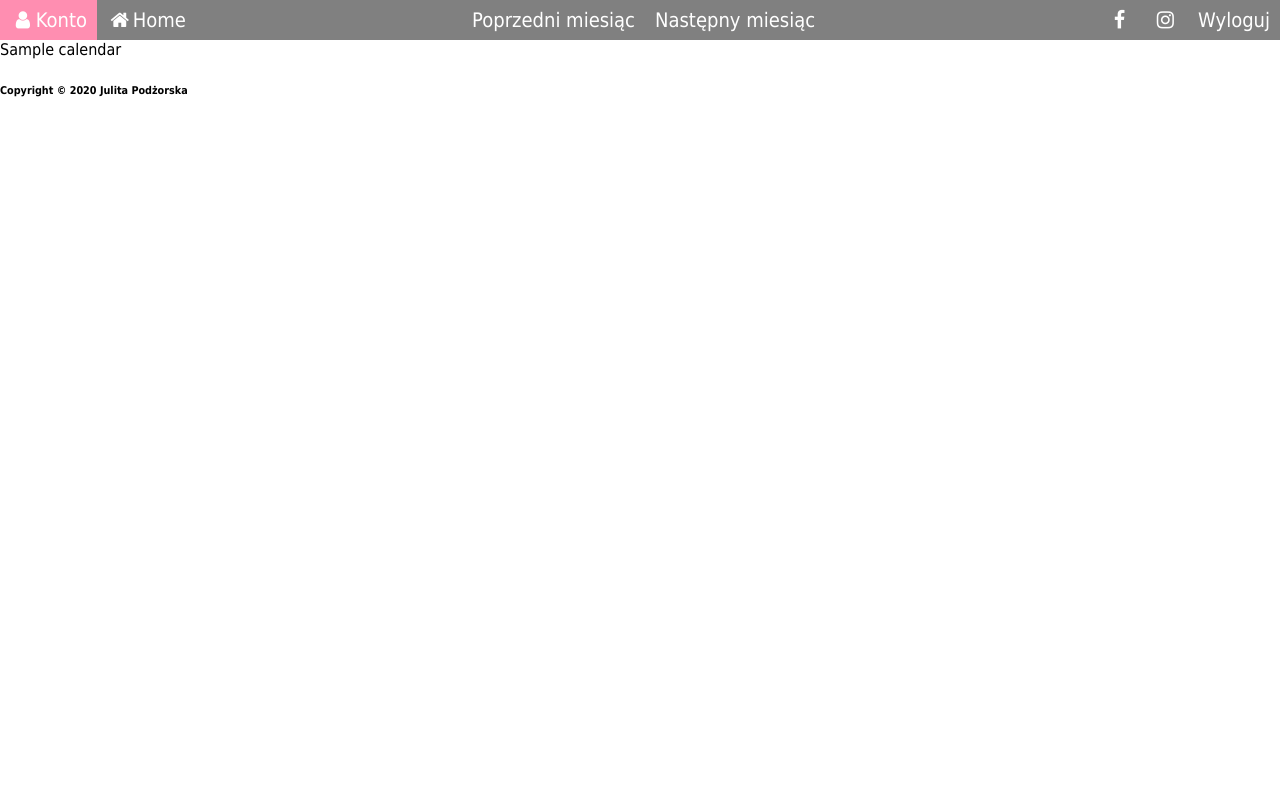
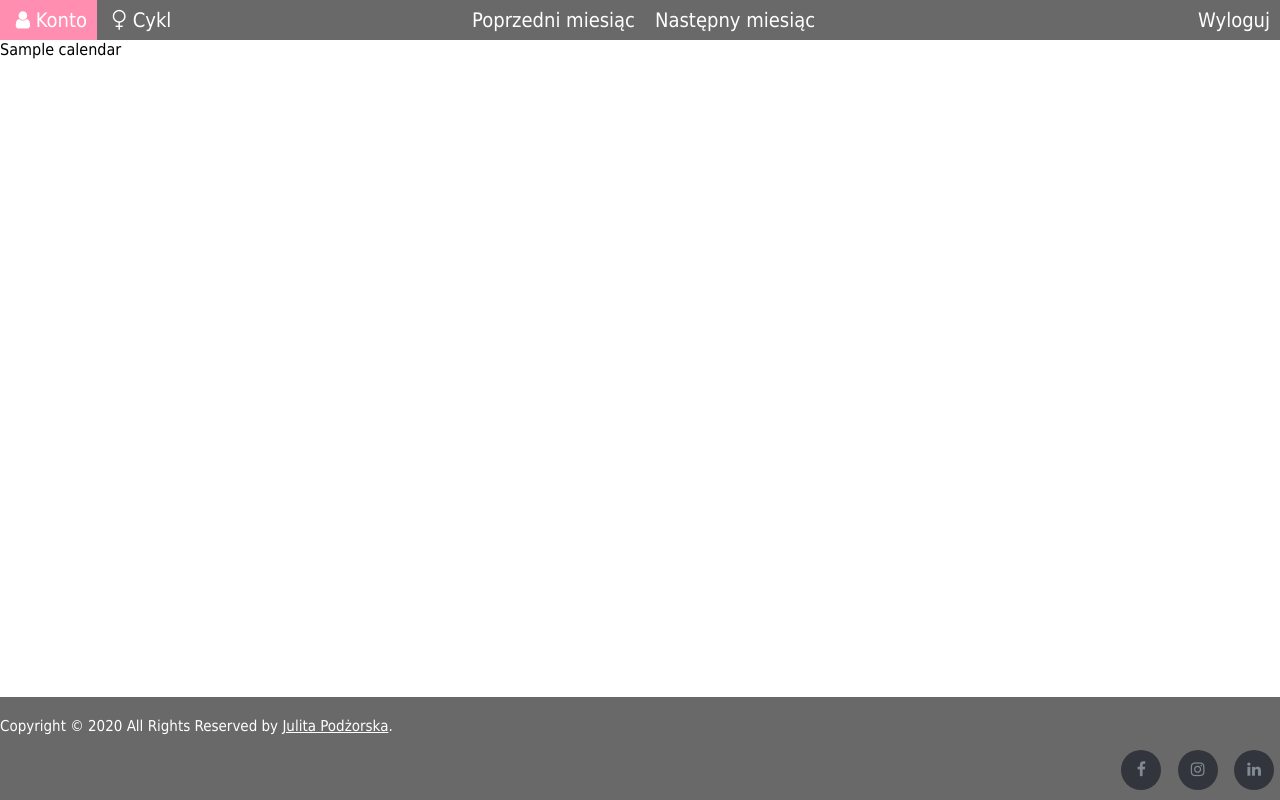
Before and after one commit to julitapodzorska/Flow, a Django app: template templates/calendar.html in a window 1280 px wide. Run offline with Django 3.2, Linux system fonts and the light colour scheme; the template is opened without the code that fills it: most values are stand-ins (such as "Sample title", 1, 10 or a date in 2020).

Commit message:
more updates

```diff
--- a/Flow/urls.py
+++ b/Flow/urls.py
@@ -14,12 +14,7 @@ Including another URLconf
     2. Add a URL to urlpatterns:  path('blog/', include('blog.urls'))
 """
 from django.contrib import admin
-<<<<<<< HEAD
-from FlowControling.views import HomePage, CalendarView, AccountView, StartView
-=======
-from django.urls import path
 from FlowControling.views import HomePage, CalendarView, AccountView, StartView, DeleteAccount
->>>>>>> 3f53295f699acd15cf062a539e06b0b058060e2b
 from django.urls import path, include
 
 
--- a/FlowControling/calendar.py
+++ b/FlowControling/calendar.py
@@ -28,6 +28,8 @@ class Calendar(HTMLCalendar):
                     events_html += f'<li style="color: deepgray"> Seks {event.get_sex_display()} </li>'
                 if event.mood:
                     events_html += f'<li style="color: deepgray"> Nastrój {event.get_mood_display()} </li>'
+                if event.different:
+                    events_html += f'<li style="color: deepgray"> Inne dolegliwości: {event.get_different_display()} </li>'
             if current_day == date.today():
                 return f"<td class='today'><span class='date'>{day}</span><ul> {events_html} </ul></td>"
             return f"<td><span class='date'>{day}</span><ul> {events_html} </ul></td>"
--- a/FlowControling/forms.py
+++ b/FlowControling/forms.py
@@ -1,6 +1,6 @@
 from django import forms
 from django.contrib.auth.forms import UserCreationForm, UserChangeForm
-from .models import User, BLEEDING, PAIN, MOOD, SEX, ENERGY
+from .models import User, BLEEDING, PAIN, MOOD, SEX, ENERGY, DIFFERENT
 
 DATE = (
 
@@ -38,6 +38,7 @@ class HealthForm(forms.Form):
     mood = forms.ChoiceField(choices=MOOD, label="Nastrój")
     sex = forms.ChoiceField(choices=SEX, label="Seks")
     energy = forms.ChoiceField(choices=ENERGY, label="Poziom energii")
+    different = forms.ChoiceField(choices=DIFFERENT, label="Inne")
     date = forms.ChoiceField(choices=DATE, label="Dzień")
 
 
--- a/FlowControling/views.py
+++ b/FlowControling/views.py
@@ -1,4 +1,3 @@
-from django.core.mail import send_mail
 from django.shortcuts import render, redirect
 from django.views import View
 from datetime import timedelta, date
@@ -69,7 +68,9 @@ class HomePage(View):
             mood = form.cleaned_data['mood']
             sex = form.cleaned_data['sex']
             energy = form.cleaned_data['energy']
+            different = form.cleaned_data['different']
             form_date = form.cleaned_data['date']
+
 
             form_date = date.today() - timedelta(days=int(form_date))
             cycle_day = form_date - user.last_cycle
@@ -99,6 +100,7 @@ class HomePage(View):
             health_data.mood = mood
             health_data.sex = sex
             health_data.energy = energy
+            health_data.different = different
             health_data.user = user
             health_data.save()
         return redirect("/")
--- a/templates/base.html
+++ b/templates/base.html
@@ -2,98 +2,57 @@
 <html lang="pl">
 <head>
 <link rel="stylesheet" href="https://cdnjs.cloudflare.com/ajax/libs/font-awesome/4.7.0/css/font-awesome.min.css">
+
+<meta charset="UTF-8">
+<title>Flow</title>
+</head>
+<body>
+
+
+        {% block content %}
+        {% endblock %}
+
+<footer class="site-footer">
+
+  <div class="container">
+    <div class="row">
+      <div class="col-md-8 col-sm-6 col-xs-12">
+        <p class="copyright-text">Copyright &copy; 2020 All Rights Reserved by
+     <a href="https://pl.linkedin.com/in/julita-podżorska-b88849187">Julita Podżorska</a>.
+        </p>
+      </div>
+
+      <div class="col-md-4 col-sm-6 col-xs-12">
+        <ul class="social-icons">
+          <li><a class="facebook" href="https://www.facebook.com/julita.podzorska"><i class="fa fa-facebook"></i></a></li>
+          <li><a class="dribbble" href="https://www.instagram.com/julitapodzorska/"><i class="fa fa-instagram"></i></a></li>
+          <li><a class="linkedin" href="https://pl.linkedin.com/in/julita-podżorska-b88849187"><i class="fa fa-linkedin"></i></a></li>
+        </ul>
+      </div>
+    </div>
+  </div>
+</footer>
+</body>
+</html>
+
 <style>
     .welcome {
-            margin-top: 50px;
+        margin-top: 20px;
         margin-left: 15px;
         color: gray;
     }
 
     body {
-            margin: 0 ;
+        margin: 0 auto;
         background-color: white;
         font-family: Tahoma, Geneva, sans-serif;
         color: #ff8eb1;
-
-        }
-        .login-form {
-
-            width: 300px;
-            margin: auto;
-
-        }
-        .login-form input, label {
-            margin: 3px;
-            width: 100%;
-            height: 20px;
-            font-size: 15px;
-        }
-        .login-form button{
-            width: 40%;
-            margin-left: 30%;
-            margin-right: 30%;
     }
 
-        h2 {
-            text-align: center;
-        }
-        .login-form h1 {
-            text-align: center;
-        }
-        .login-form .error{
-            font-size: 10px;
-        }
 
-        .cycle {
-            margin-top: 100px;
-        }
-        .cycle ul {
-            display: flex;
-            flex-wrap: wrap;
-            list-style: none;
-            background-color: pink;
-            margin-left: -20px;
-        }
-
-        .cycle li {
-            height: 40px;
-            display: flex;
-            flex-grow: 1;
-            justify-content: center;
-            align-items: center;
-            min-width: 20px;
-            font-size: 20px;
-            color: white;
-            margin-right: 5px;
-            border-radius: 25px;
-            box-sizing: border-box;
-        }
-
-        .cycle li:hover{
-            border: 2px solid #ff8eb1;
-            background-color: #ff8eb1;
-        }
-
-        .health-form {
-            margin-top: 50px;
-            display: flex;
-            justify-content: center;
-            color: gray;
-        }
-        .bleeding{
-            background-color: #ff075b;
-        }
-
-        .today{
-            border: 2px dotted black;
-        }
-
-        .ovulation {
-            background-color: lightskyblue;
-        }
 
     .menu {
-            background-color: gray;
+        background-color: #696969;
         overflow: hidden;
     }
 
@@ -152,15 +111,128 @@
 
 
 
+
+    .site-footer
+        {
+
+          background-color: #696969;
+          position: fixed;
+          bottom: 0px;
+          width: 100%;
+          padding-top:20px;
+          font-size:15px;
+          color:#737373;
+        }
+
+        .site-footer a
+        {
+          color: white;
+        }
+        .site-footer a:hover
+        {
+          color:#3366cc;
+          text-decoration:none;
+        }
+
+        .site-footer .social-icons
+        {
+          text-align:right
+        }
+        .site-footer .social-icons a
+        {
+          width:40px;
+          height:40px;
+          line-height:40px;
+          margin-left:6px;
+          margin-right:6px;
+          margin-bottom:6px;
+          border-radius:100%;
+          background-color:#33353d
+        }
+        .copyright-text
+        {
+          margin:0;
+          color: white;
+        }
+
+        @media (max-width:767px)
+        {
+          .site-footer .copyright-text,.site-footer .social-icons
+          {
+            text-align:center
+          }
+        }
+
+        .social-icons
+        {
+          padding-left:0;
+          margin-bottom:0;
+          list-style:none
+        }
+        .social-icons li
+        {
+          display:inline-block;
+          margin-bottom:4px
+        }
+        .social-icons li.title
+        {
+          margin-right:15px;
+          text-transform:uppercase;
+          color:#96a2b2;
+          font-weight:700;
+          font-size:13px
+        }
+        .social-icons a{
+          background-color:#eceeef;
+          color:#818a91;
+          font-size:16px;
+          display:inline-block;
+          line-height:44px;
+          width:44px;
+          height:44px;
+          text-align:center;
+          margin-right:8px;
+          border-radius:100%;
+          -webkit-transition:all .2s linear;
+          -o-transition:all .2s linear;
+          transition:all .2s linear
+        }
+        .social-icons a:active,.social-icons a:focus,.social-icons a:hover
+        {
+          color:#fff;
+          background-color:#29aafe
+        }
+        .social-icons.size-sm a
+        {
+          line-height:34px;
+          height:34px;
+          width:34px;
+          font-size:14px
+        }
+        .social-icons a.facebook:hover
+        {
+          background-color:#3b5998
+        }
+        .social-icons a.twitter:hover
+        {
+          background-color:#00aced
+        }
+        .social-icons a.linkedin:hover
+        {
+          background-color:#007bb6
+        }
+        .social-icons a.dribbble:hover
+        {
+          background-color:#ea4c89
+        }
+        @media (max-width:767px)
+        {
+          .social-icons li.title
+          {
+            display:block;
+            margin-right:0;
+            font-weight:600
+          }
+        }
+
 </style>
-<meta charset="UTF-8">
-<title>Flow</title>
-</head>
-<body>
-
-
-        {% block content %}
-        {% endblock %}
-
-</body>
-</html>
--- a/templates/calendar.html
+++ b/templates/calendar.html
@@ -8,7 +8,7 @@
     <div class="menu">
 
         <a href="/account"><i class="fa fa-fw fa-user"></i>Konto</a>
-        <a href="/"><i class="fa fa-fw fa-home"></i>Home</a>
+        <a href="/"><i class="fa fa-fw fa-venus"></i>Cykl</a>
 
         <div class="to_the_center">
             <a class="btn btn-info left" href="/calendar/{{ prev_month }}">Poprzedni miesiąc</a>
@@ -16,81 +16,66 @@
         </div>
 
         <div class="to_the_right">
-
-            <a href="https://www.facebook.com/julita.podzorska"><i class="fa fa-fw fa-facebook"></i></a>
-            <a href="https://www.instagram.com/julitapodzorska/"><i class="fa fa-fw fa-instagram"></i></a>
-
             <a href="{% url 'logout' %}">Wyloguj</a>
         </div>
 
     </div>
 
+    <div class="calendar">
+         {{ calendar }}
+    </div>
 
-    {{ calendar }}
     <style>
-        body{
-            color: black;
-        }
 
-    table{
+    .calendar{
+
+    margin-bottom:110px;
+    color: black;
+    }
+    .calendar table{
         margin-top: 20px;
         display: flex;
         align-items: center;
         justify-content: center;
-
     }
 
-    th{
+    .calendar th{
 
 
     }
-    td{
+    .calendar td{
         outline: 1px solid pink;
         box-sizing: border-box;
     }
 
-     ul{
+     .calendar ul{
          margin-left: -10px;
          list-style: none;
          width: 125px;
          height: 70px;
     }
 
-     li{
+    .calendar li{
          margin-left: -10px;
          font-size: 10px;
 
      }
-    .date{
+    .calendar .date{
         display: flex;
         justify-content: left ;
         margin-left: 10px;
         font-size: 15px;
     }
 
-    .month{
+    .calendar .month{
         margin-bottom: 20px;
         font-size: larger;
     }
-    .today {
+    .calendar .today {
         border: double;
-        background-color: pink;
+        background-color;
     }
 
     </style>
 
-<footer class="footer">
-    <h6>Copyright © 2020 Julita Podżorska</h6>
-</footer>
-<style>
-
-    .footer {
-
-    bottom: 0;
-    width: 100%;
-    height: 2.5rem;
-
-}
-
-</style>
 {% endblock %}
```
Also changed, not shown: FlowControling/models.py (+20 -5 lines), accounts/templates/signup.html (+31 -3 lines), templates/account.html (+25 -11 lines), templates/home.html (+73 -13 lines), templates/registration/login.html (+24 -11 lines), templates/start.html (+0 -19 lines), FlowControling/migrations/0001_initial.py, FlowControling/migrations/0002_auto_20190807_0953.py (deleted), FlowControling/migrations/0002_healthdata_different.py (added), FlowControling/migrations/0003_cyclelength.py (deleted). Lines whose indentation alone changed are shown as unchanged.
